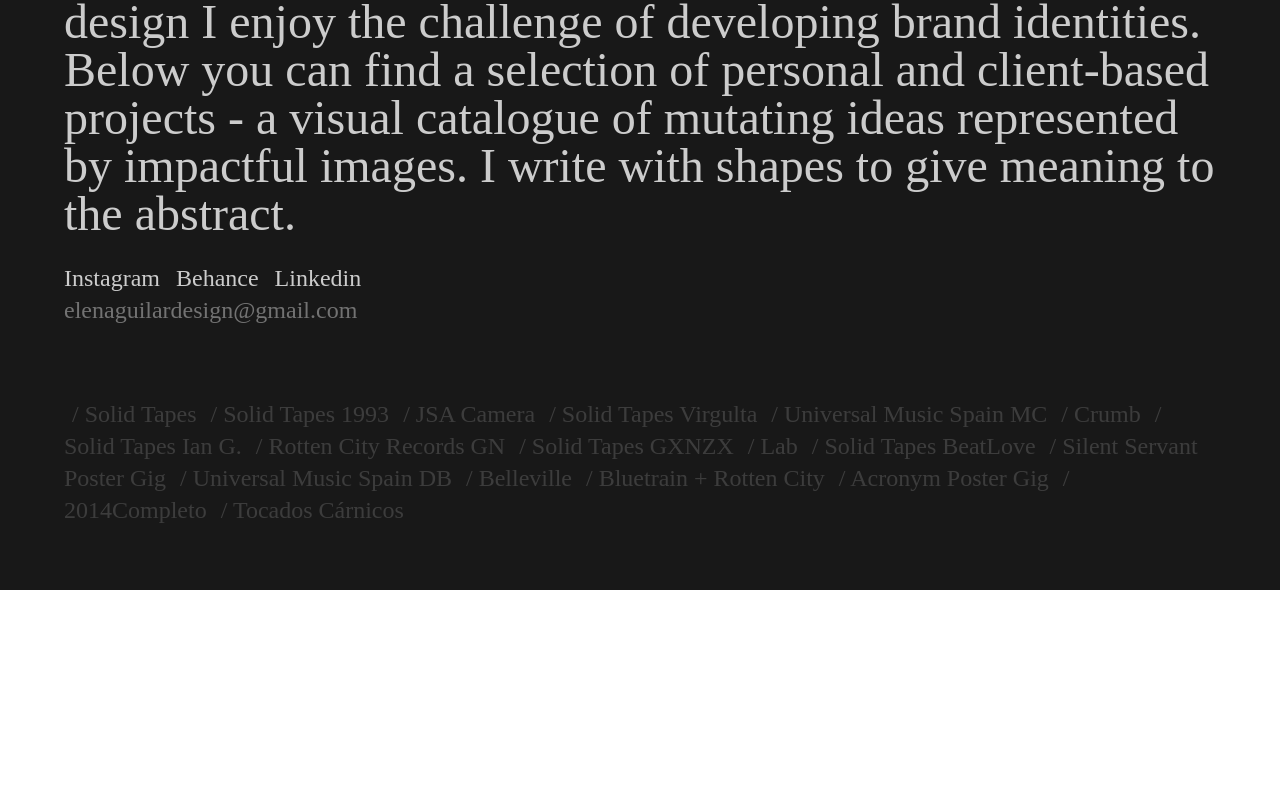
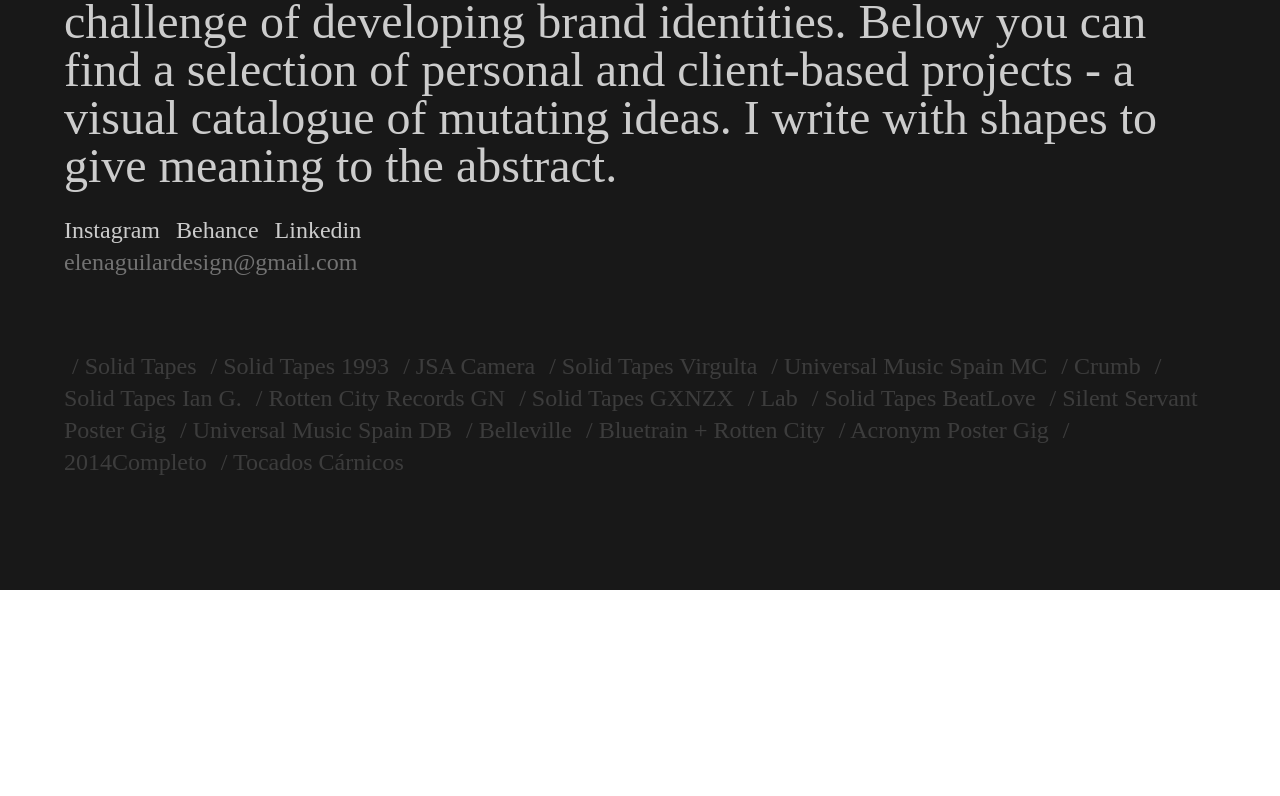
Before and after one commit to elena-aguilar/elena-aguilar.github.io, a plain HTML site: page index.html in a window 1280 px wide. Shown: the part 210-1006 px from the top of the page. Drawn offline with Linux system fonts and the light colour scheme; a web font is replaced by a local one.

Commit message:
Update index.html

```diff
--- a/index.html
+++ b/index.html
@@ -14,7 +14,7 @@
     <div class="intro-wrapper">
       <div class="intro-section">
         <div class="section">
-          <h1 class="h2 intro-text">Hi there!<br><span class="name">Elena Aguilar </span>— Graphic designer based in Madrid, Spain. Working at the intersection of art direction and graphic design I enjoy the challenge of  developing brand identities. Below you can find a selection of personal and client-based projects - a visual catalogue of mutating ideas represented by impactful images. I write with shapes to give meaning to the abstract.</h1>
+          <h1 class="h2 intro-text">Hi there!<br><span class="name">Elena Aguilar </span>— Graphic designer. Working at the intersection of art direction and graphic design I enjoy the challenge of  developing brand identities. Below you can find a selection of personal and client-based projects - a visual catalogue of mutating ideas. I write with shapes to give meaning to the abstract.</h1>
         </div>
         <div class="section">
           <div class="social-links h3"><a href="https://www.instagram.com/_elenaguilar/" target="_blank" class="social-link">Instagram</a><a href="https://www.behance.net/elenaguilar/" target="_blank" class="social-link">Behance</a><a href="https://www.linkedin.com/in/elena-aguilar-company-a459b673/" target="_blank" class="social-link">Linkedin</a>
```
